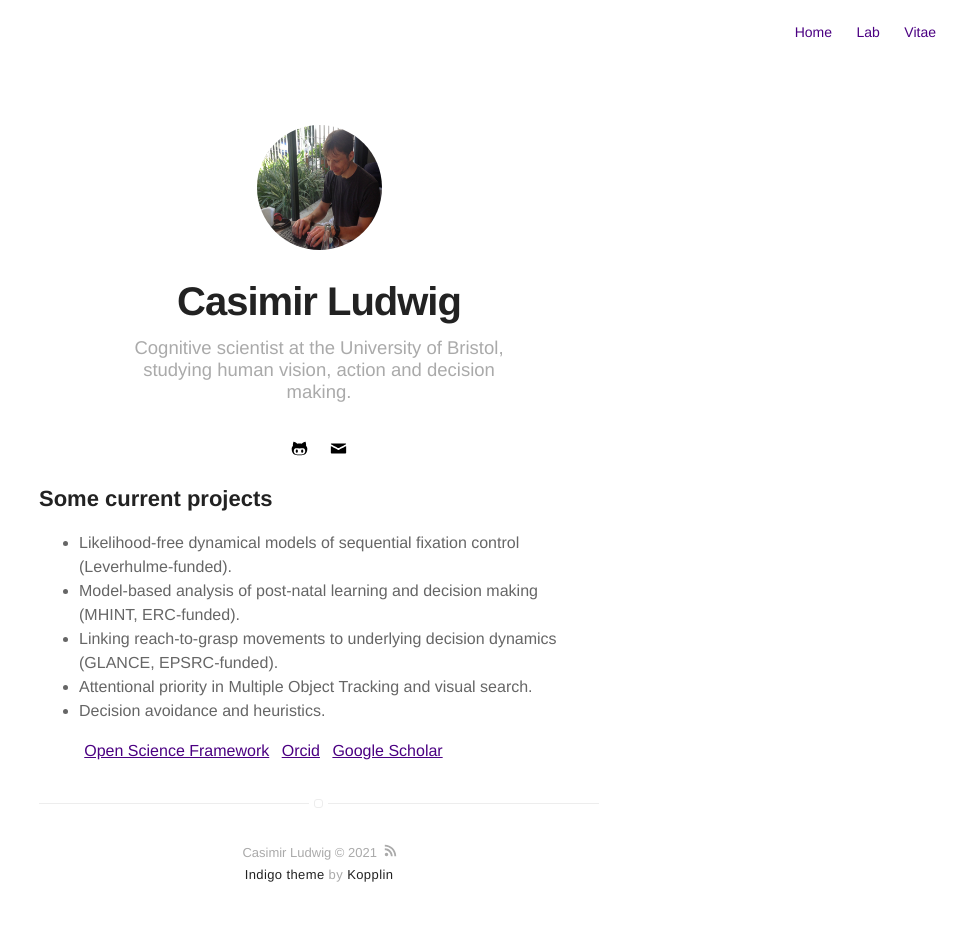
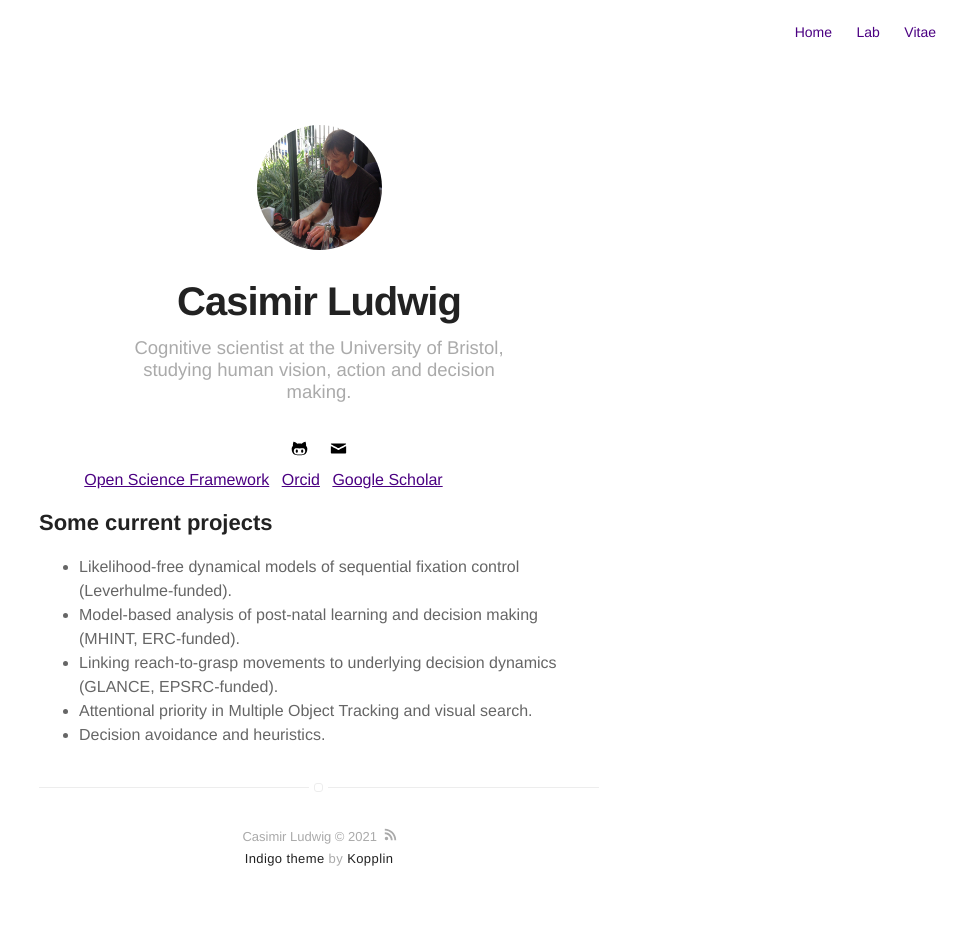
Before and after one commit to CasLudwig/CasLudwig.github.io, a Jekyll site: the page built from projects.md, in a window 1280 px wide. Shown: the whole page, without its empty margins (321-1280 px from the left). Built offline with Jekyll 4.4.1, drawn with Linux system fonts in a browser that asks for light colours; emoji names are drawn with the system emoji font; some of the changed lines change nothing that is shown.

Commit message:
Update projects.md

```diff
--- a/projects.md
+++ b/projects.md
@@ -2,6 +2,10 @@
 title: Projects
 layout: page
 ---
+
+
+| <span style="color:white"> &nbsp; </span> | <span style="color:white"> &nbsp; </span> | <span style="color:white"> &nbsp; </span> | <span style="color:white"> &nbsp; </span> | <span style="color:white"> &nbsp; </span> | [Open Science Framework](https://osf.io/5awcm/){:target="_blank"} | <span style="color:white"> &nbsp; </span> | [Orcid](https://orcid.org/0000-0003-4656-0751){:target="_blank"} | <span style="color:white"> &nbsp; </span> | [Google Scholar](http://scholar.google.com/citations?user=https://scholar.google.co.uk/citations?user=kyGMxeQAAAAJ&hl=en){:target="_blank"} |
+
 
 ## Some current projects
 
@@ -10,6 +14,3 @@ layout: page
 - Linking reach-to-grasp movements to underlying decision dynamics (GLANCE, EPSRC-funded).
 - Attentional priority in Multiple Object Tracking and visual search.
 - Decision avoidance and heuristics.
-
-
-| <span style="color:white"> &nbsp; </span> | <span style="color:white"> &nbsp; </span> | <span style="color:white"> &nbsp; </span> | <span style="color:white"> &nbsp; </span> | <span style="color:white"> &nbsp; </span> | [Open Science Framework](https://osf.io/5awcm/){:target="_blank"} | <span style="color:white"> &nbsp; </span> | [Orcid](https://orcid.org/0000-0003-4656-0751){:target="_blank"} | <span style="color:white"> &nbsp; </span> | [Google Scholar](http://scholar.google.com/citations?user=https://scholar.google.co.uk/citations?user=kyGMxeQAAAAJ&hl=en){:target="_blank"} |
```
